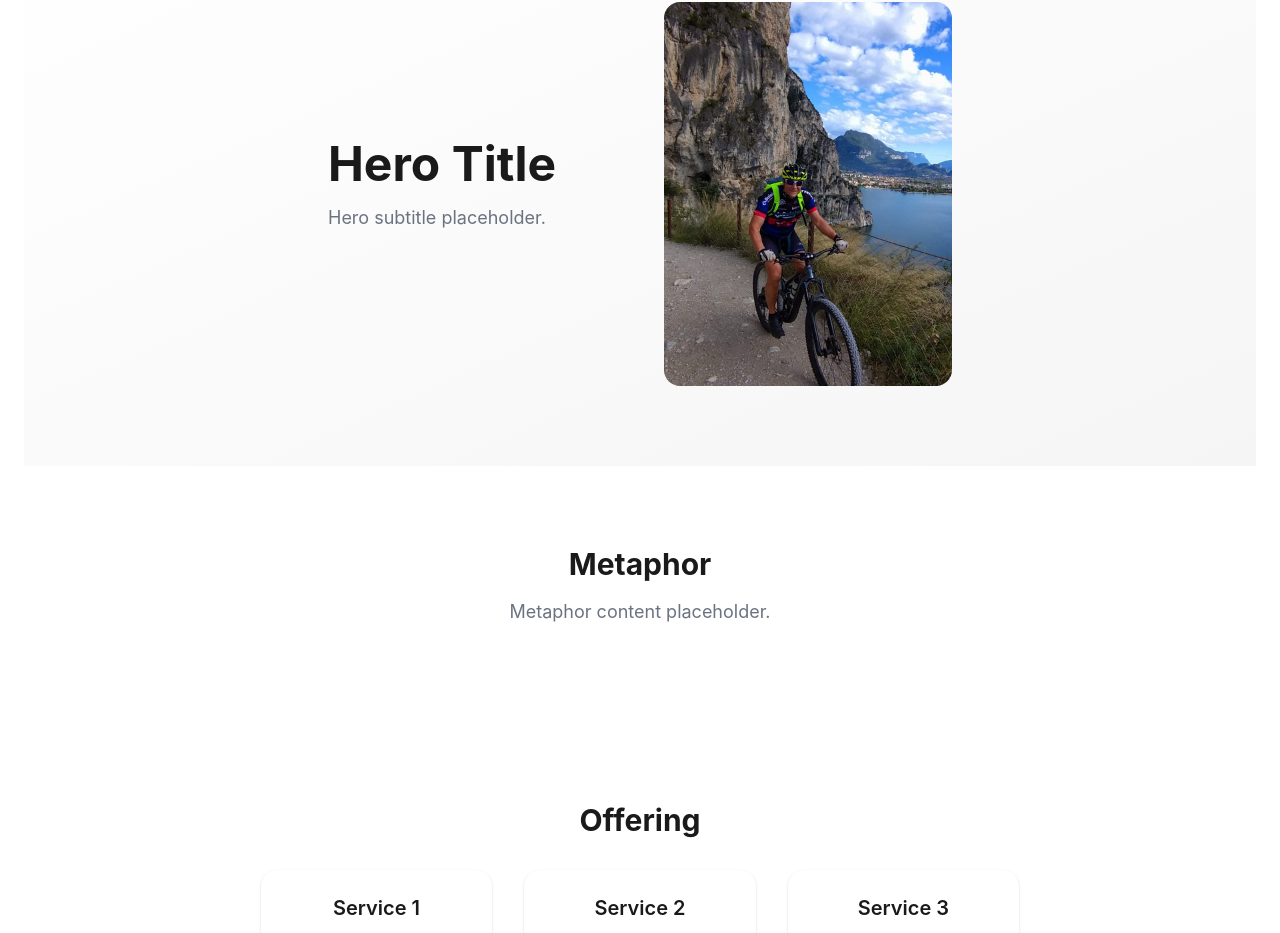
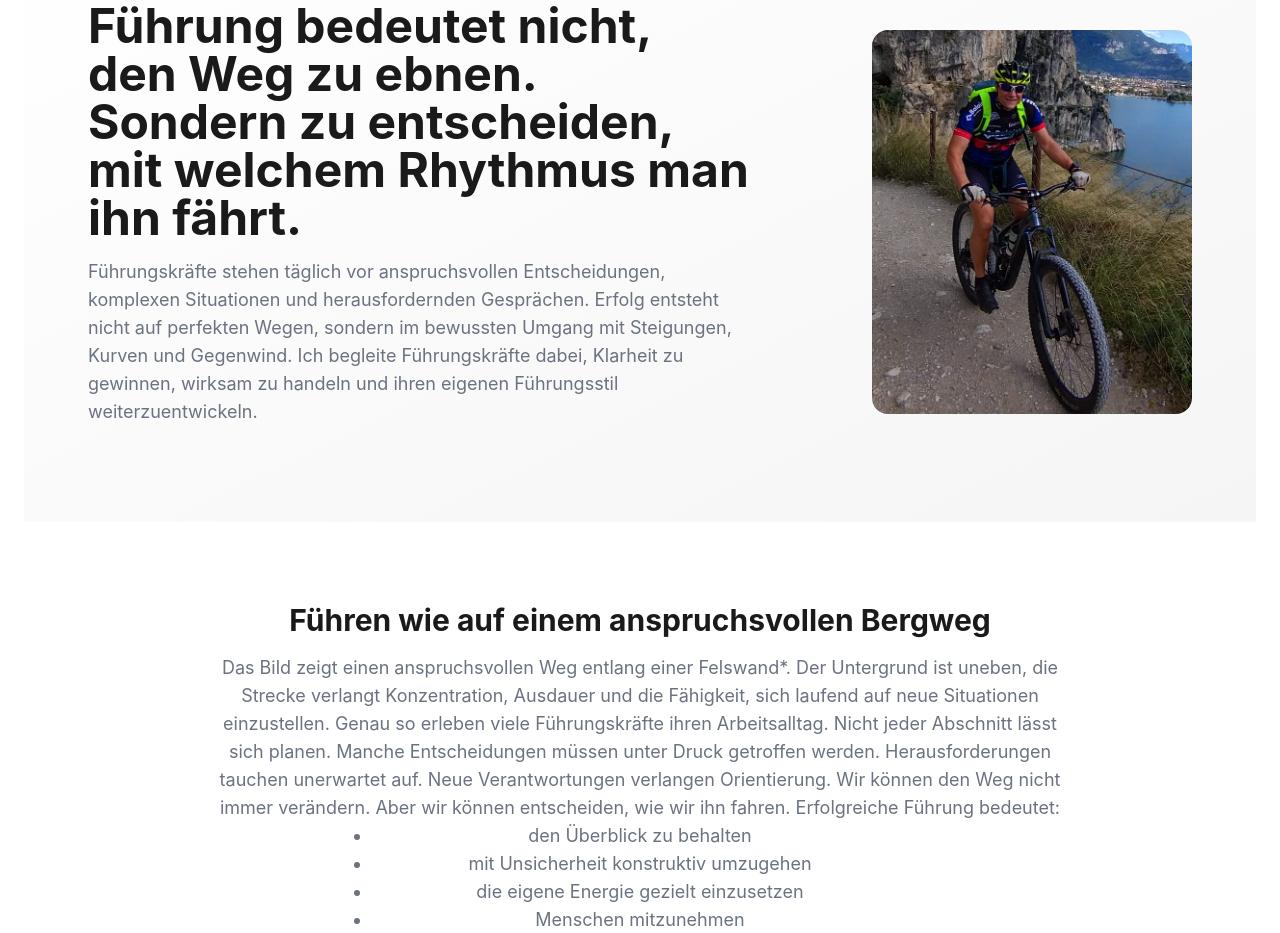
Before and after one commit to CoGomu/personalWebPage_CP, a Vue app: page / in a window 1280 px wide. Shown: the part 147-1080 px from the top of the page. Built offline with nearby package versions, Linux system fonts and the light colour scheme.

Commit message:
added content to Homeview

```diff
--- a/src/views/HomeView.vue
+++ b/src/views/HomeView.vue
@@ -2,14 +2,22 @@
   <div class="flex flex-col min-h-screen">
     <!-- 1. Hero Section -->
     <section class="flex items-center justify-center bg-gradient-light dark:bg-gradient-dark">
-      <div class="max-w-6xl mx-auto px-6 py-20 grid md:grid-cols-2 gap-12 items-center">
-        <div class="text-center md:text-left">
-          <h1 class="text-4xl md:text-5xl font-bold text-primary dark:text-primary-dark mb-4">Hero Title</h1>
-          <p class="text-lg text-secondary dark:text-secondary mb-4">Hero subtitle placeholder.</p>
+      <div class="max-w-6xl mx-auto px-6 py-20 grid md:grid-cols-5 items-center">
+        <div class="text-center md:text-left col-span-3">
+          <h1 class="text-4xl md:text-5xl font-bold text-primary dark:text-primary-dark mb-4">
+            Führung bedeutet nicht, den Weg zu ebnen. <br>
+            Sondern zu entscheiden, mit welchem Rhythmus man ihn fährt.</h1>
+          <p class="text-lg text-secondary dark:text-secondary mb-4">
+            Führungskräfte stehen täglich vor anspruchsvollen Entscheidungen, komplexen Situationen und
+            herausfordernden Gesprächen. Erfolg entsteht nicht auf perfekten Wegen, sondern im bewussten
+            Umgang mit Steigungen, Kurven und Gegenwind.
+            Ich begleite Führungskräfte dabei, Klarheit zu gewinnen, wirksam zu handeln und ihren eigenen
+            Führungsstil weiterzuentwickeln.
+          </p>
         </div>
-        <div class="flex justify-center md:justify-end">
-          <div class="w-72 h-96 bg-border dark:border-border-dark rounded-xl overflow-hidden">
-            <img src="/images/hero-portrait.jpg" alt="Hero portrait" class="w-full h-full object-cover" />
+        <div class="flex justify-center md:justify-end col-span-2">
+          <div class=" w-80 h-96 bg-border dark:border-border-dark rounded-xl overflow-hidden">
+            <img src="/images/hero-portrait.jpg" alt="Hero portrait" class="w-full h-full scale-[1.3] object-cover [object-position:50%_75%]" />
           </div>
         </div>
       </div>
@@ -18,41 +26,103 @@
     <!-- 2. Metaphor Section -->
     <section class="flex items-center justify-center bg-surface dark:bg-surface-dark">
       <div class="max-w-4xl mx-auto px-6 py-20 text-center">
-        <h2 class="text-3xl font-bold text-primary dark:text-primary-dark mb-4">Metaphor</h2>
-        <p class="text-lg text-secondary dark:text-secondary mb-4">Metaphor content placeholder.</p>
+        <h2 class="text-3xl font-bold text-primary dark:text-primary-dark mb-4">Führen wie auf einem anspruchsvollen Bergweg</h2>
+        <p class="text-lg text-secondary dark:text-secondary mb-4 ">
+          Das Bild zeigt einen anspruchsvollen Weg entlang einer Felswand*. Der Untergrund ist uneben,
+          die Strecke verlangt Konzentration, Ausdauer und die Fähigkeit, sich laufend auf neue
+          Situationen einzustellen.
+          Genau so erleben viele Führungskräfte ihren Arbeitsalltag.
+          Nicht jeder Abschnitt lässt sich planen. Manche Entscheidungen müssen unter Druck getroffen
+          werden. Herausforderungen tauchen unerwartet auf. Neue Verantwortungen verlangen
+          Orientierung.
+          Wir können den Weg nicht immer verändern. Aber wir können entscheiden, wie wir ihn
+          fahren.
+          Erfolgreiche Führung bedeutet:
+          <ul class="pb-5 list-disc mx-auto max-w-fit">
+            <li>den Überblick zu behalten</li>
+            <li>mit Unsicherheit konstruktiv umzugehen</li>
+            <li>die eigene Energie gezielt einzusetzen</li>
+            <li>Menschen mitzunehmen</li>
+            <li>auch in anspruchsvollen Situationen handlungsfähig zu bleiben</li>
+          </ul>
+          Coaching schafft den Raum, den eigenen Kurs zu reflektieren und den persönlichen
+          Führungsrhythmus zu finden.
+
+        </p>
+        <div class="p-5">
+          <router-link
+            to="/services"
+            class="inline-block px-8 py-3 bg-accent text-white font-medium rounded-lg hover:bg-accent-hover transition-colors duration-200 shadow-card dark:shadow-card-dark"
+          >
+            Zu meinem Angebot
+          </router-link>
+        </div>
       </div>
     </section>
 
-    <!-- 3. Offering Section -->
+    <!-- 3. Offering Section
     <section class="flex items-center justify-center bg-bg dark:bg-bg-dark">
       <div class="max-w-6xl mx-auto px-6 py-20 text-center">
-        <h2 class="text-3xl font-bold text-primary dark:text-primary-dark mb-8">Offering</h2>
+        <h2 class="text-3xl font-bold text-primary dark:text-primary-dark mb-8">Führung entwickeln. Menschen stärken. Wirkung entfalten.</h2>
         <div class="grid md:grid-cols-3 gap-8">
           <div class="bg-surface dark:bg-surface-dark p-6 rounded-xl shadow-card dark:shadow-card-dark hover:shadow-card-hover dark:hover:shadow-card-dark transition-shadow duration-200">
-            <h3 class="text-xl font-semibold text-primary dark:text-primary-dark mb-2">Service 1</h3>
-            <p class="text-secondary dark:text-secondary">Placeholder description.</p>
+            <h3 class="text-xl font-semibold text-primary dark:text-primary-dark mb-2">Führungskräfte-Coaching</h3>
+            <p class="text-secondary dark:text-secondary">
+              Unterstützung bei:
+              <ul class="p-5 list-disc mx-auto max-w-fit text-left">
+                <li>Übernahme neuer Führungsverantwortung</li>
+                <li>Entwicklung eines authentischen Führungsstils</li>
+                <li>Vorbereitung schwieriger Gespräche</li>
+                <li>Entscheidungsfindung in komplexen Situationen</li>
+                <li>Umgang mit Konflikten und Spannungen</li>
+                <li>Veränderungs- und Transformationsprozessen</li>
+                <li>Resilienz und gesunder Selbstführung</li>
+              </ul>
+            </p>
           </div>
           <div class="bg-surface dark:bg-surface-dark p-6 rounded-xl shadow-card dark:shadow-card-dark hover:shadow-card-hover dark:hover:shadow-card-dark transition-shadow duration-200">
-            <h3 class="text-xl font-semibold text-primary dark:text-primary-dark mb-2">Service 2</h3>
-            <p class="text-secondary dark:text-secondary">Placeholder description.</p>
+            <h3 class="text-xl font-semibold text-primary dark:text-primary-dark mb-2">Leadership & Organisationsentwicklung</h3>
+            <p class="text-secondary dark:text-secondary">
+              Gemeinsam gestalten wir:
+              <ul class="p-5 list-disc mx-auto max-w-fit text-left">
+                <li>Moderne Führungskulturen</li>
+                <li>Wirksame Zusammenarbeit</li>
+                <li>Nachhaltige Veränderungsprozesse</li>
+                <li>Vertrauens- und Feedbackkultur</li>
+                <li>Entwicklung von Führungsteams</li>
+                <li>Stärkung von Selbstverantwortung</li>
+              </ul>
+            </p>
           </div>
           <div class="bg-surface dark:bg-surface-dark p-6 rounded-xl shadow-card dark:shadow-card-dark hover:shadow-card-hover dark:hover:shadow-card-dark transition-shadow duration-200">
-            <h3 class="text-xl font-semibold text-primary dark:text-primary-dark mb-2">Service 3</h3>
-            <p class="text-secondary dark:text-secondary">Placeholder description.</p>
+            <h3 class="text-xl font-semibold text-primary dark:text-primary-dark mb-2">Persönliches Coaching</h3>
+            <p class="text-secondary dark:text-secondary">
+              Begleitung bei:
+              <ul class="p-5 list-disc mx-auto max-w-fit text-left">
+                <li>beruflicher Neuorientierung</li>
+                <li>persönlichen Veränderungsprozessen</li>
+                <li>Rollenklärung</li>
+                <li>Work-Life-Balance</li>
+                <li>Selbstreflexion und Potenzialentwicklung</li>
+                <li>persönlichen Entscheidungssituationen</li>
+              </ul>
+            </p>
           </div>
         </div>
       </div>
     </section>
+    -->
 
-    <!-- 4. Why Section -->
+    <!-- 4. Why Section
     <section class="flex items-center justify-center bg-surface dark:bg-surface-dark">
       <div class="max-w-4xl mx-auto px-6 py-20 text-center">
         <h2 class="text-3xl font-bold text-primary dark:text-primary-dark mb-4">Why</h2>
         <p class="text-lg text-secondary dark:text-secondary">Why content placeholder.</p>
       </div>
     </section>
+    -->
 
-    <!-- 5. Call to Action Section -->
+    <!-- 5. Call to Action Section
     <section class="flex items-center justify-center bg-bg dark:bg-bg-dark">
       <div class="max-w-4xl mx-auto px-6 py-20 text-center">
         <h2 class="text-3xl font-bold text-primary dark:text-primary-dark mb-4">Call to Action</h2>
@@ -65,6 +135,7 @@
         </router-link>
       </div>
     </section>
+    -->
 
     <!-- Footer -->
     <footer class="text-center py-6 text-secondary dark:text-secondary text-sm border-t border-border dark:border-border-dark">
```
